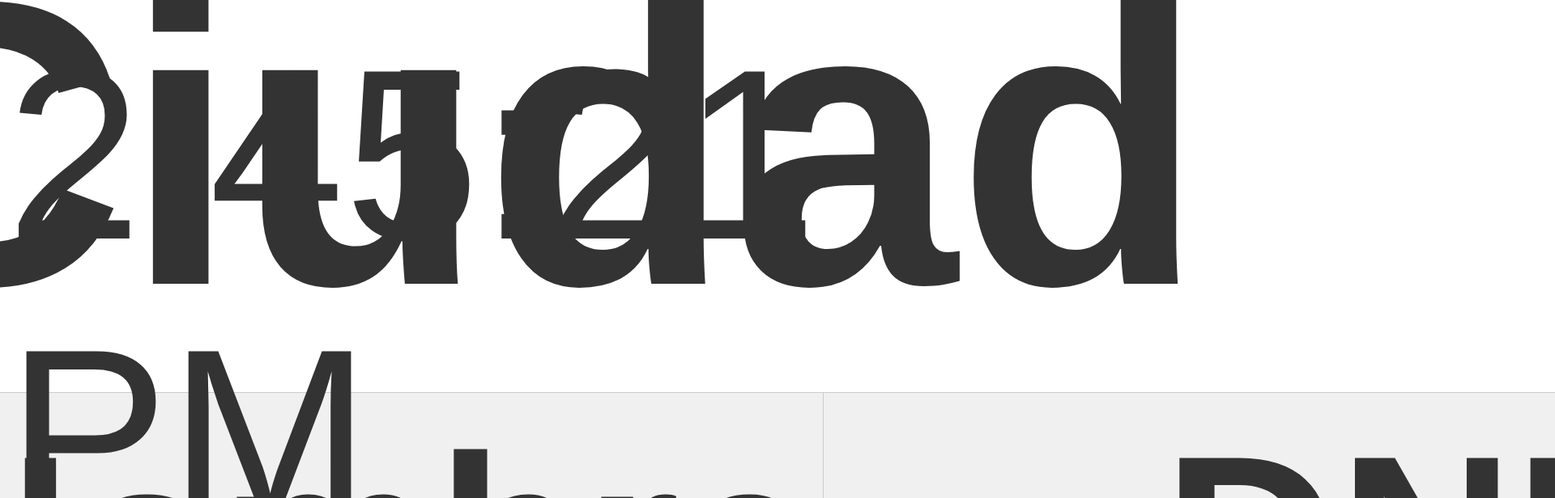
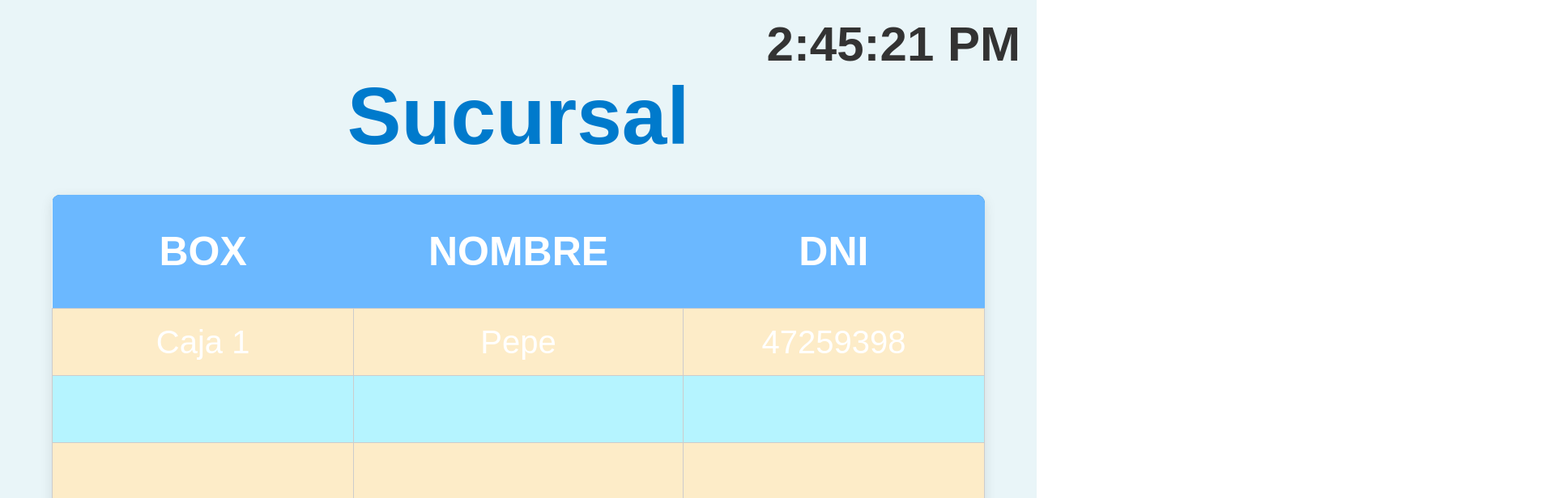
Before and after one commit to JoaSanchezEdemsa/TurneroEdemsa-TV, a React (Create React App) app: page / in a window 1280 px wide. Shown: the top 616 px of the page at 81% size, 1920 px wide, since content can reach past the window. Built offline with nearby package versions, Linux system fonts and the light colour scheme.

Commit message:
Pantalla Principal

```diff
--- a/src/App.css
+++ b/src/App.css
@@ -1,3 +1,8 @@
+html, body {
+  height: 100%; /* Asegúrate de que el html y el body ocupen toda la altura */
+  margin: 0; /* Elimina el margen por defecto del body */
+  padding: 0; /* Elimina el padding por defecto del body */
+}
 /* Estructura general */
 .container {
   display: flex;
@@ -6,49 +11,75 @@
   justify-content: center;
   height: 100vh;
   position: relative;
-  background-color: #ffffff; /* Fondo blanco */
+  background-color: #e9f5f8; /* Fondo suave para un aspecto profesional */
   font-family: 'Poppins', sans-serif; /* Aplicar fuente Poppins */
 }
 
 /* Título */
 .title {
+  margin-top: 0px;
   margin-bottom: 20px;
-  font-size: 500px; /* Tamaño de fuente para el título */
-  color: #333333; /* Texto en negro */
+  font-size: 100px; /* Tamaño de fuente reducido para el título */
+  color: #007acc; /* Color celeste */
+  text-align: center;
 }
 
 /* Reloj en la esquina superior derecha */
 .time {
   position: absolute;
-  top: 10px;
-  right: 10px;
-  font-size: 300px; /* Tamaño de fuente para el reloj */
+  top: 20px;
+  right: 20px;
+  font-size: 60px; /* Tamaño de fuente reducido para el reloj */
   color: #333333; /* Texto en negro */
+  font-weight: bold; /* Para que resalte más */
 }
 
 /* Tabla de la lista */
 .city-table {
   border-collapse: collapse;
-  width: 300px;
-  font-size: 300px; /* Tamaño de fuente para celdas */
+  width: 90%; /* Ancho adaptable */
+  max-width: 1200px; /* Ancho máximo para pantallas grandes */
+  margin-top: 20px; /* Margen superior para separarla del título */
+  box-shadow: 0 4px 15px rgba(0, 0, 0, 0.1); /* Sombra para darle profundidad */
+  border-radius: 10px; /* Bordes redondeados */
+  overflow: hidden; /* Para aplicar bordes redondeados */
 }
 
 .city-table thead {
   background-color: #007acc; /* Color celeste para el encabezado */
+  color: #ffffff; /* Texto blanco en el encabezado */
 }
 
-.city-table th,
+.city-table th {
+  text-align: center;
+  width: 200px; /* Ancho fijo para las celdas */
+  height: 100px; /* Alto fijo para las celdas */
+  border: none; /* Sin borde en el encabezado */
+  padding: 20px; /* Padding más sutil */
+  font-size: 50px; /* Tamaño de fuente reducido para celdas */
+  background-color: #6bb8ff; /* Color al pasar el ratón sobre la fila */
+
+}
+
 .city-table td {
   text-align: center;
-  padding: 10px;
-  border: 1px solid #cccccc;
+  width: 200px; /* Ancho fijo para las celdas */
+  height: 80px; /* Alto fijo para las celdas */
+  border: 1px solid #cccccc; /* Borde gris claro */
   color: #333333; /* Texto en negro para celdas */
+  overflow: hidden; /* Oculta el contenido que excede el área de la celda */
+  text-overflow: ellipsis; /* Agrega puntos suspensivos si el texto es demasiado largo */
+  white-space: nowrap; /* Evita que el texto se divida en varias líneas */
+  font-size: 40px; /* Tamaño de fuente reducido para celdas */
+  background-color: #ffffff; /* Fondo blanco para celdas */
 }
 
-.city-table tr:nth-child(odd) {
-  background-color: #f0f0f0; /* Color gris claro para filas impares */
+.city-table tr:nth-child(odd) td {
+  background-color: #fdecc8; /* Color naranja cálido para filas impares */
+  color: #ffffff; /* Texto en blanco para mejor contraste */
 }
 
-.city-table tr:nth-child(even) {
-  background-color: #cceeff; /* Color celeste claro para filas pares */
+.city-table tr:nth-child(even) td {
+  background-color: #b5f4ff; /* Color celeste para filas pares */
+  color: #ffffff; /* Texto en blanco para mejor contraste */
 }
--- a/src/App.jsx
+++ b/src/App.jsx
@@ -16,26 +16,31 @@ function App() {
   return (
     <div className="container">
       {/* Título de la tabla */}
-      <h1 className="title">Ciudad</h1>
+      <h1 className="title">Sucursal</h1>
 
       {/* Reloj en la esquina superior derecha */}
       <div className="time">{time.toLocaleTimeString()}</div>
 
       {/* Tabla de la lista */}
       <table className="city-table">
-        <thead>
+        <thead className='cabecera'>
           <tr>
-            <th>Sector</th>
-            <th>Nombre</th>
+            <th>BOX</th>
+            <th>NOMBRE</th>
             <th>DNI</th>
           </tr>
         </thead>
-        <tbody>
+        <tbody className='boxes'>
           {/* Puedes agregar filas de datos aquí si lo deseas */}
           <tr>
             <td>Caja 1</td>
             <td>Pepe</td>
             <td>47259398</td>
+          </tr>
+          <tr>
+            <td></td>
+            <td></td>
+            <td></td>
           </tr>
           <tr>
             <td></td>
```
